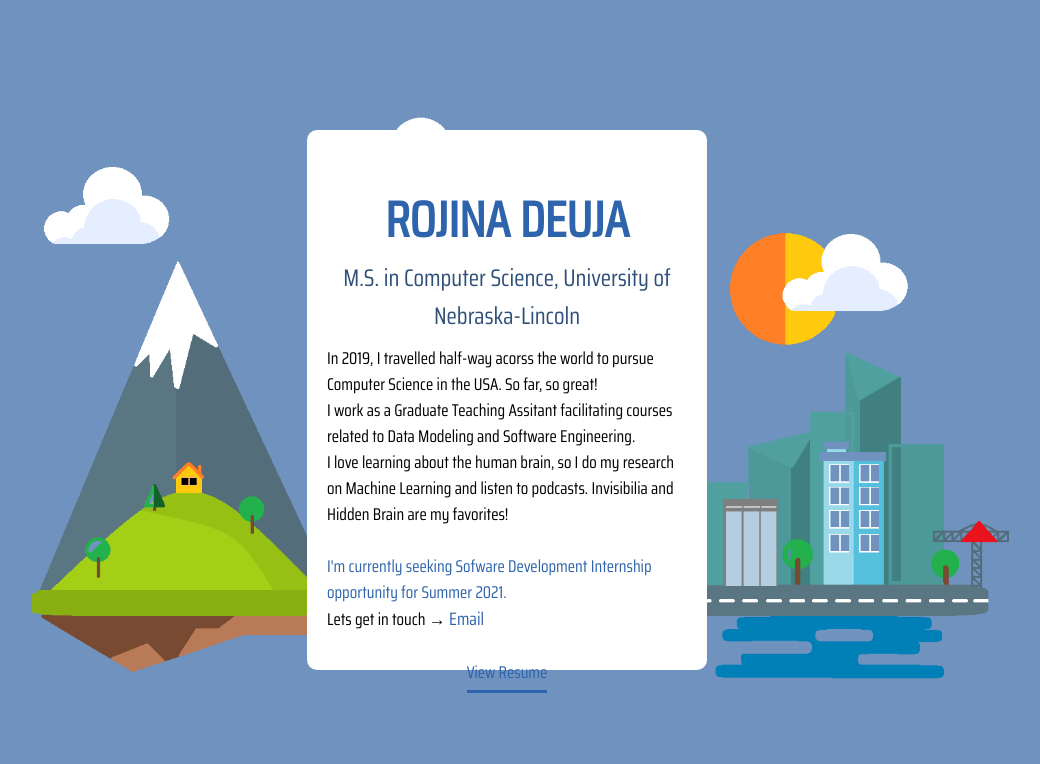
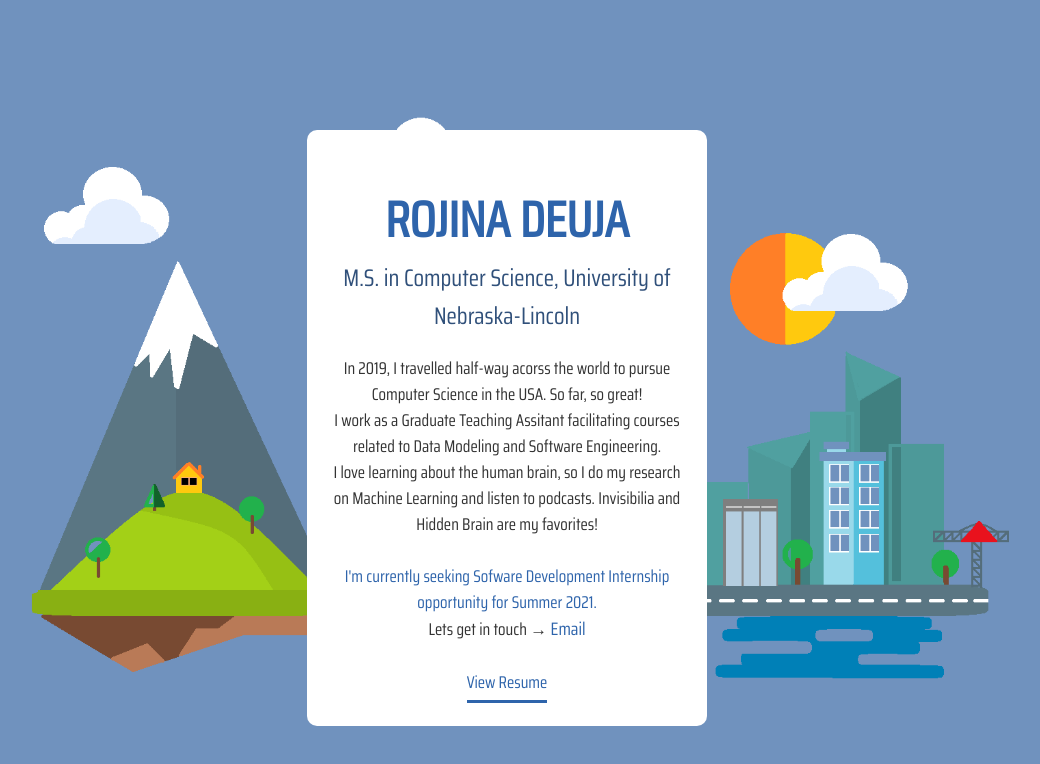
Before and after one commit to rojinadeuja/rojinadeuja.github.io, a React (Create React App) app: page / in a window 1280 px wide. Shown: the top 764 px of the page, without its empty margins (133-1173 px from the left). Built offline with nearby package versions, Linux system fonts and the light colour scheme; a web font is replaced by a local one.

Commit message:
Cleaned up CSS code

```diff
--- a/src/index.css
+++ b/src/index.css
@@ -47,7 +47,7 @@
   color: rgb(45, 128, 107);
 }
 
-#btn-download{
+.btn-download{
   font-family: inherit;
   font-size: 17px;
   text-decoration: none;
@@ -57,11 +57,11 @@
   color: #2e64ab;
 }
 
-#btn-download:hover{
+.btn-download:hover{
   color: rgb(45, 128, 107);
 }
 
-#download{
+.download{
   display: flex;
   justify-content: center;
 
@@ -80,10 +80,6 @@
 }
 
 .profile-card header {
-    /* width: 179px;
-    height: 180px; */
-    /* padding: 40px 20px 30px 20px; */
-    /* display: inline-block; */
     /* float: left;
     border-right: 2px dashed #EEEEEE; */
     background: #FFFFFF;
@@ -93,7 +89,7 @@
     width: auto;
     height: auto;
     display: block;
-    float: none;
+    float: left;
     border-right: none;
 }
 .profile-card header h1 {
@@ -106,19 +102,14 @@
   font-size: 24px;
 }
 .profile-card .profile-bio {
-    /* width: 175px;
-    height: 180px;
-    display: inline-block;
     float: right;
-    padding: 10px 20px 30px 20px;
-    background: #FFFFFF;
     color: #333333;
     margin-top: 10px;
-    text-align: center; */
-
     width: auto;
     height: auto;
     padding: 10px 20px 30px 20px;
     display: block;
-    float: none;
+    text-align: center;
+    background: #FFFFFF;
+    border-radius: 10px;
 }
```
